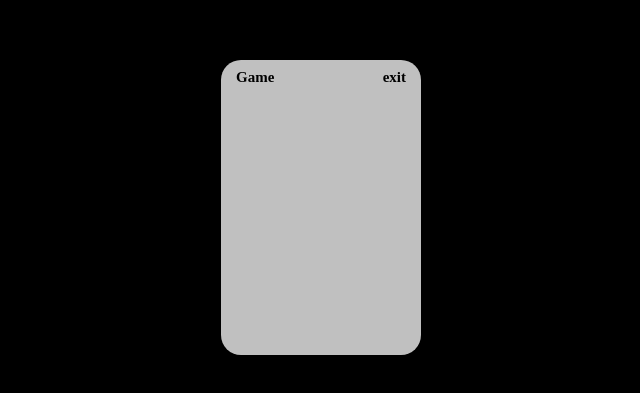
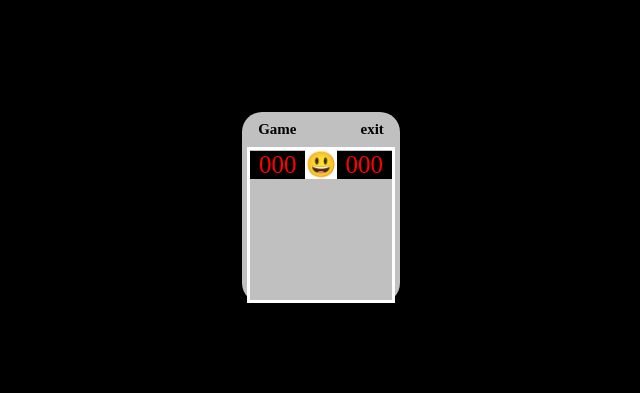
Before and after one commit to zayoonez/MineSweeperGame, a React (Create React App) app: page / in a window 1280 px wide. Shown: the part 193-586 px from the top of the page, without its empty margins (319-959 px from the left). Built offline with nearby package versions, Linux system fonts and the light colour scheme.

Commit message:
feat: DisplayBoard UI 구현

```diff
--- a/src/App.tsx
+++ b/src/App.tsx
@@ -1,27 +1,37 @@
 import React from "react";
 import styled from "styled-components";
 import Menu from "./components/Menu";
+import DisplayBoard from "./components/DisplayBoard";
+import GameBoard from "./components/GameBoard";
 
 const GameContainer = styled.div`
   // 난이도에 따라
   background-color: silver;
   border-radius: 20px;
+  display: flex;
+  flex-direction: column;
+  justify-content: center;
+  align-items: center;
 `;
-
-const DisplayBoard = styled.div`
-  /* width: 200px; */
+const Boards = styled.div`
+  width: 90%;
+  border: 3px solid white;
+  background-color: silver;
+  height: 150px;
 `;
-const GameBoard = styled.div`
-  width: 200px;
-  height: 260px;
-`;
+// const GameBoard = styled.div`
+//   width: 200px;
+//   /* height: 260px; */
+// `;
 
 function App() {
   return (
     <GameContainer>
       <Menu />
-      <DisplayBoard></DisplayBoard>
-      <GameBoard></GameBoard>
+      <Boards>
+        <DisplayBoard mineNumValue={0} timeValue={0} />
+        <GameBoard />
+      </Boards>
     </GameContainer>
   );
 }
--- /dev/null
+++ b/src/components/DisplayBoard.tsx
@@ -0,0 +1,46 @@
+import styled from "styled-components";
+
+interface DisplayProps {
+  mineNumValue: number;
+  timeValue: number;
+}
+const Container = styled.div`
+  width: 100%;
+  /* background-color: black; */
+  /* height: 70px; */
+  display: flex;
+  flex-direction: row;
+  justify-content: space-between;
+  align-items: center;
+  height: 30px;
+  font-size: large;
+  text-align: center;
+  font-size: 25px;
+`;
+
+const MineNumDisplay = styled.div`
+  background-color: black;
+  color: red;
+  width: 60px;
+`;
+const MainButton = styled.div`
+  background-color: white;
+`;
+const Timer = styled.div`
+  background-color: black;
+  color: red;
+  width: 60px;
+`;
+const DisplayBoard = ({ mineNumValue, timeValue }: DisplayProps) => {
+  return (
+    <Container>
+      <MineNumDisplay>
+        {mineNumValue.toString().padStart(3, "0")}
+      </MineNumDisplay>
+      <MainButton>😃</MainButton>
+      <Timer>{timeValue.toString().padStart(3, "0")}</Timer>
+    </Container>
+  );
+};
+
+export default DisplayBoard;
--- /dev/null
+++ b/src/components/GameBoard.tsx
@@ -0,0 +1,11 @@
+import styled from "styled-components";
+
+const Container = styled.div`
+  display: grid;
+  grid-template-columns: repeat(9, 1fr);
+  grid-template-rows: repeat(9, 1fr);
+`;
+function GameBoard() {
+  return <Container></Container>;
+}
+export default GameBoard;
--- a/src/components/Menu.tsx
+++ b/src/components/Menu.tsx
@@ -5,10 +5,11 @@ const MenuContainer = styled.div`
   display: flex;
   flex-direction: row;
   font-size: 15px;
+  width: 80%;
   font-weight: 600;
   align-items: center;
   justify-content: space-between;
-  margin: 0px 15px;
+  /* margin: 0px 15px; */
   height: 35px;
   position: relative;
   /* z-index: 0; */
```
